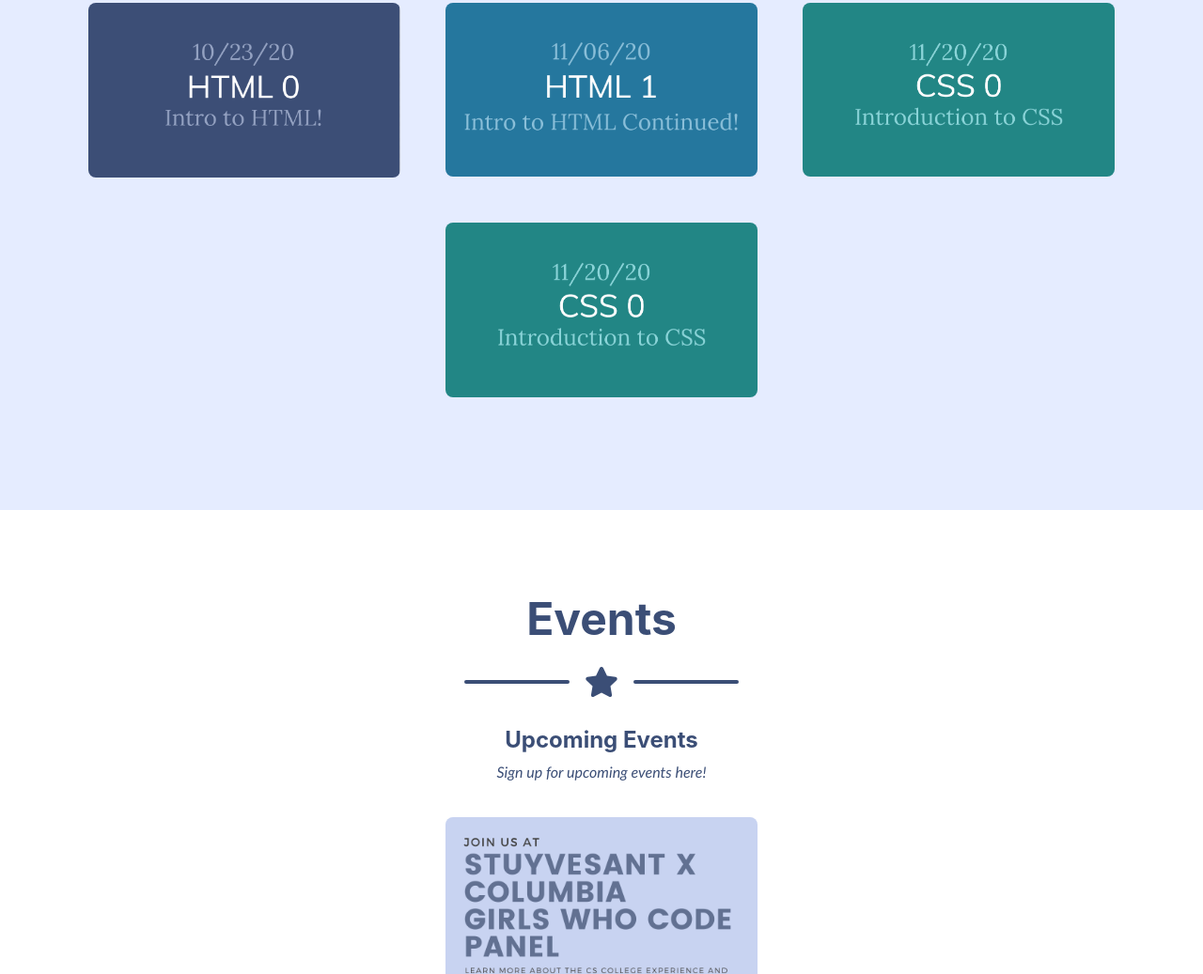
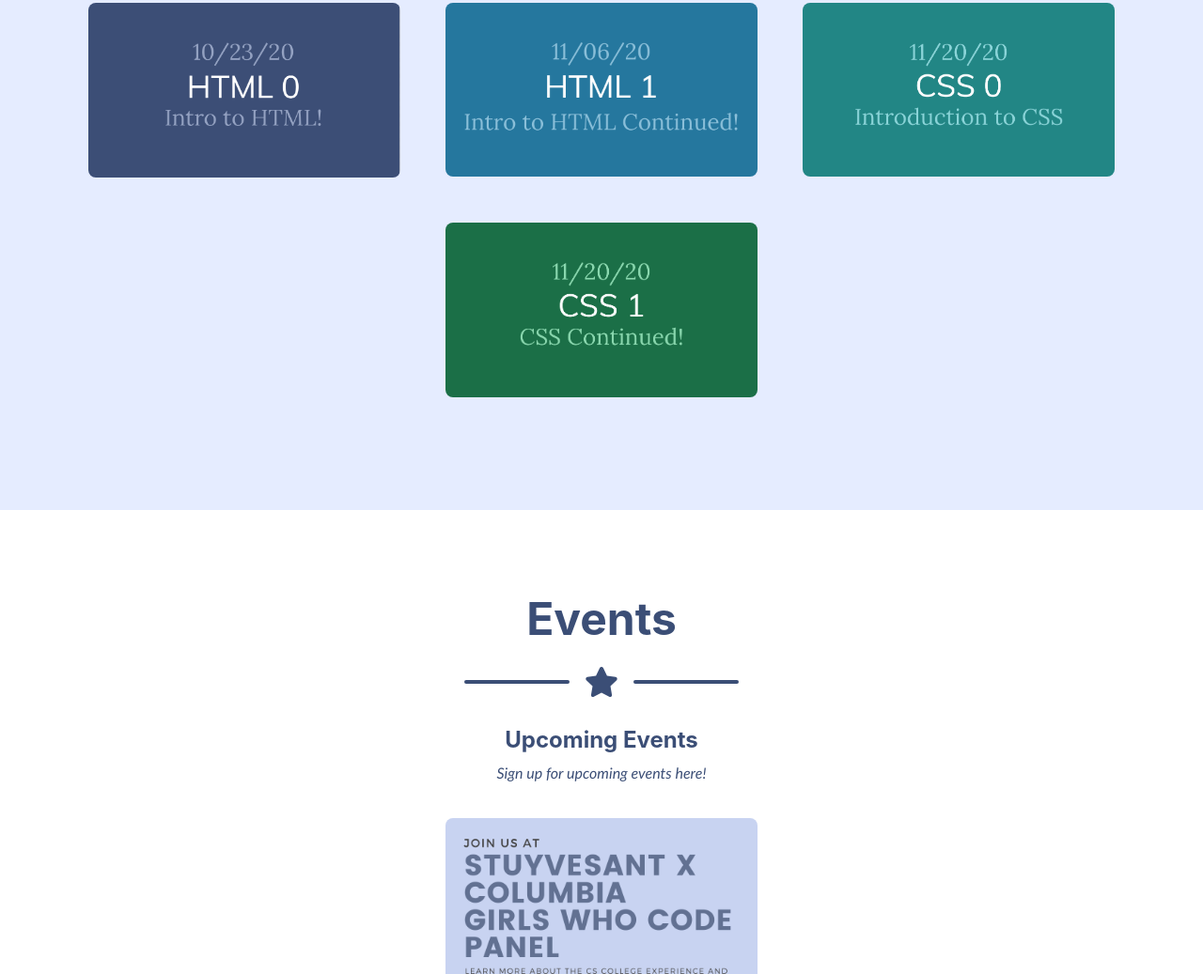
Before and after one commit to gwc-stuy/gwc-stuy.github.io, a plain HTML site: page index.html in a window 1280 px wide. Shown: the part 2118-3155 px from the top of the page at 94% size. Drawn offline with nearby package versions, Linux system fonts and the light colour scheme; a web font is replaced by a local one.

Commit message:
add css1 image

```diff
--- a/index.html
+++ b/index.html
@@ -135,7 +135,7 @@
                         <div class="portfolio-item mx-auto" data-toggle="modal" data-target="#portfolioModalCSS1">
                             <div class="portfolio-item-caption d-flex align-items-center justify-content-center h-100 w-100">
                                 <div class="portfolio-item-caption-content text-center text-white"><i class="fas fa-plus fa-3x"></i></div>
-                            </div><img class="img-fluid" src="assets/img/portfolio/css0.png" alt="Lesson 3: CSS 1 | 12/11/20"/>
+                            </div><img class="img-fluid" src="assets/img/portfolio/css1.png" alt="Lesson 3: CSS 1 | 12/11/20"/>
                         </div>
                     </div>
                     <!-- <div class="col-md-6 col-lg-4 mb-5">
@@ -312,7 +312,7 @@
                                               <div class="divider-custom-line"></div>
                                           </div>
                                            <!-- Lessons Modal - Image -->
-                                          <img class="img-fluid rounded mb-5" src="assets/img/portfolio/css0.png" alt="Lesson 3: CSS 1 | 12/11/20"/>
+                                          <img class="img-fluid rounded mb-5" src="assets/img/portfolio/css1.png" alt="Lesson 3: CSS 1 | 12/11/20"/>
                                           <!-- Lessons Modal - Text-->
                                            <p class="mb-5">
                                              Today we learned more CSS, which lets us make aesthetically pleasing websites! We first reviewed some HTML and CSS from past lessons. We then learned new aspects of CSS, including the box model, IDs and classes. In breakout rooms, we worked in groups to make our own catalog webpage, from boba catalogs to holiday wish lists. All of the websites shared were amazing! We didn’t have time to play a game, but check the slides for information on CSS Diner, a fun game to practice IDs and classes :)
```
Also changed, not shown: assets/img/portfolio/css1.png (added), 4 other files.
